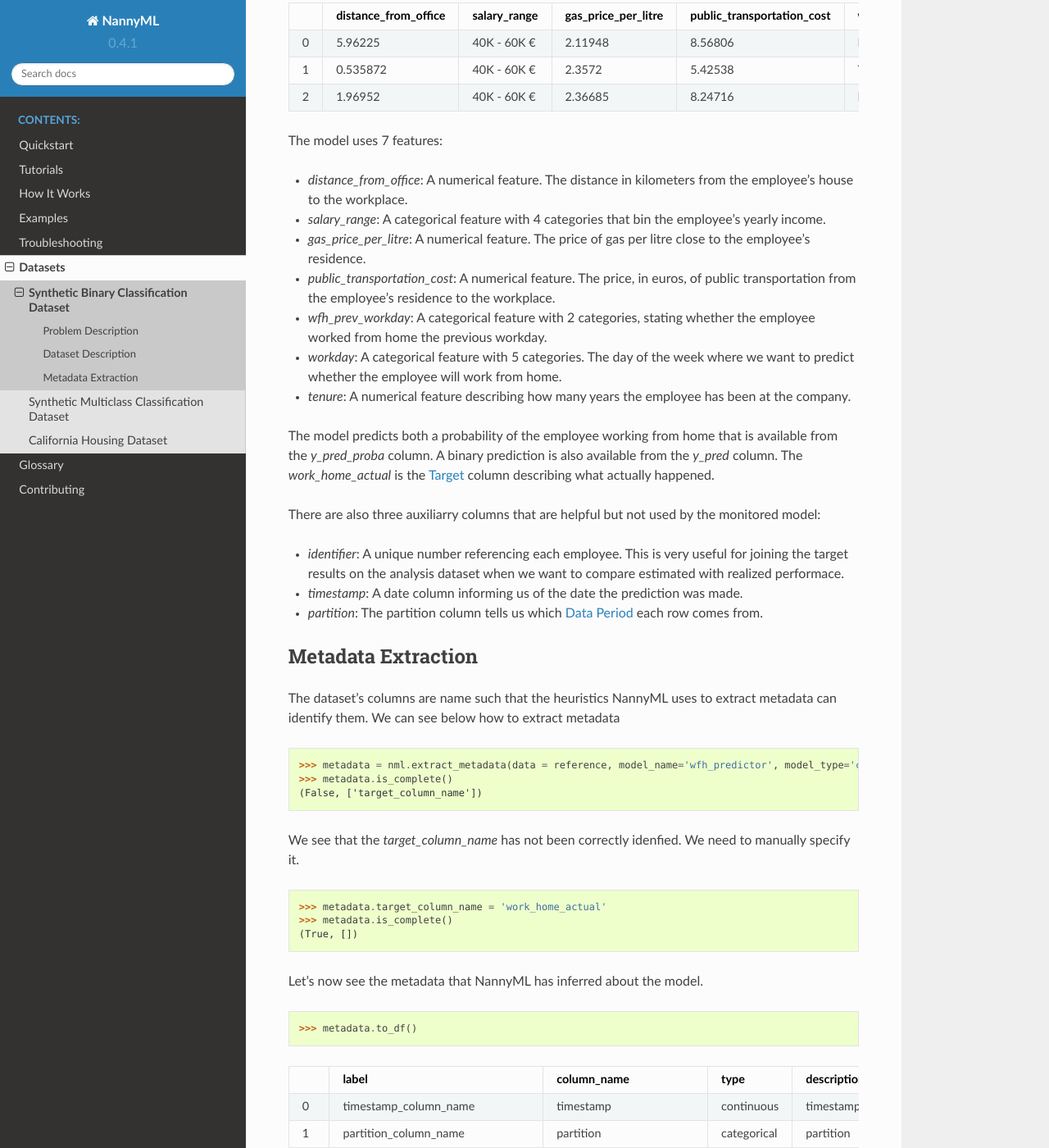
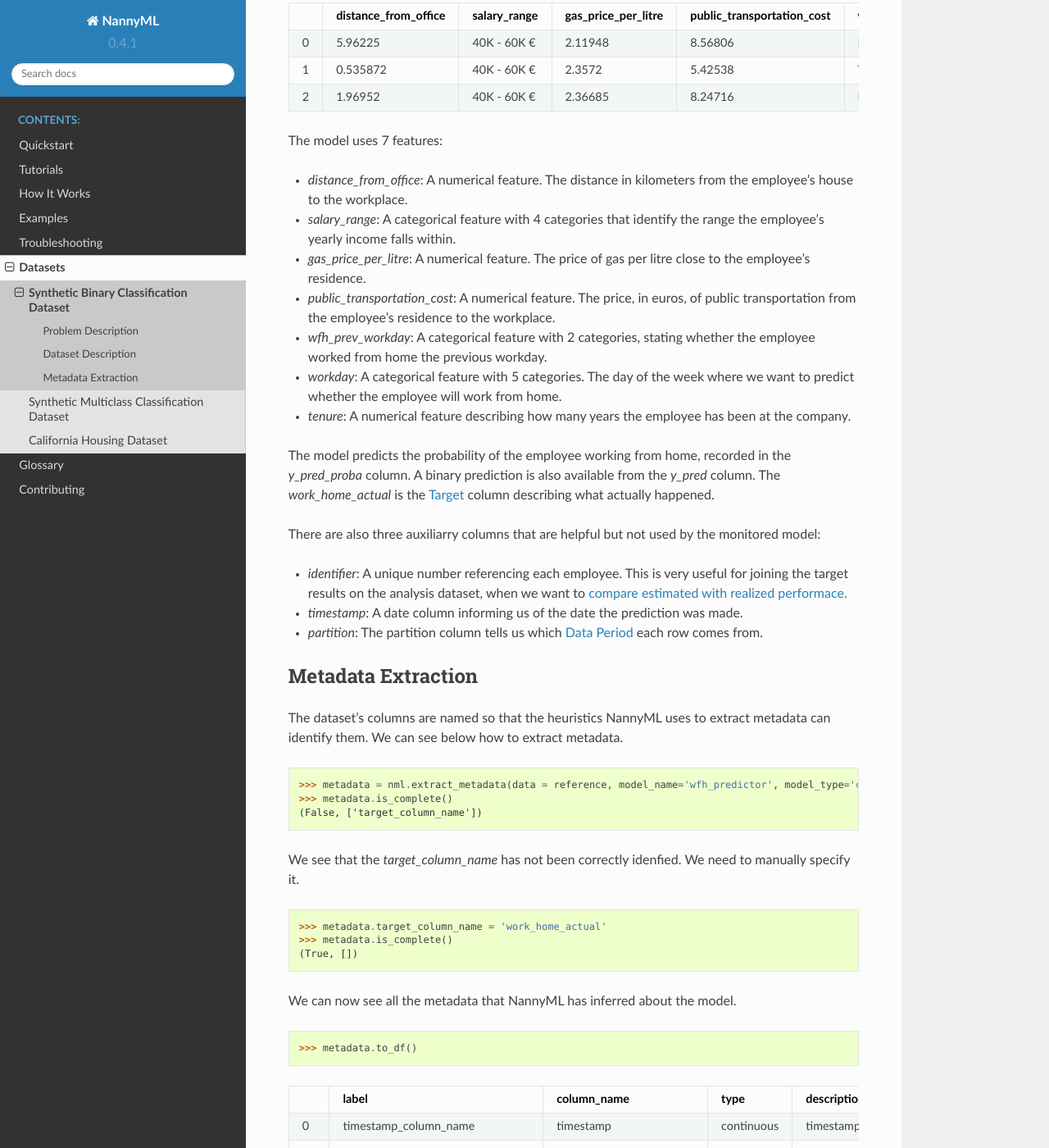
Before and after one commit to NannyML/nannyml, a Sphinx documentation site: the page built from docs/datasets/binary.rst, in a window 1280 px wide and 1400 px high, scrolled down 561 px. Shown: the whole window at 82% size. Built offline with Sphinx 7.4.7 and the Read the Docs theme 2.0.0, drawn with Linux system fonts in a browser that asks for light colours; pages that are not in the unit, such as notebooks, are missing from menus; the version number is read from the project's files by our own code.

Commit message:
Update binary.rst

```diff
--- a/docs/datasets/binary.rst
+++ b/docs/datasets/binary.rst
@@ -39,7 +39,7 @@ A sample of the dataset can be seen below.
 The model uses 7 features:
 
 - `distance_from_office`: A numerical feature. The distance in kilometers from the employee's house to the workplace.
-- `salary_range`: A categorical feature with 4 categories that bin the employee's yearly income.
+- `salary_range`: A categorical feature with 4 categories that identify the range the employee's yearly income falls within.
 - `gas_price_per_litre`: A numerical feature. The price of gas per litre close to the employee's residence.
 - `public_transportation_cost`: A numerical feature. The price, in euros, of public transportation from
   the employee's residence to the workplace.
@@ -49,7 +49,7 @@ The model uses 7 features:
   will work from home.
 - `tenure`: A numerical feature describing how many years the employee has been at the company.
 
-The model predicts both a probability of the employee working from home that is available from the `y_pred_proba` column.
+The model predicts the probability of the employee working from home, recorded in the `y_pred_proba` column.
 A binary prediction is also available from the `y_pred` column. The `work_home_actual` is the :term:`Target` column describing
 what actually happened.
 
@@ -57,7 +57,7 @@ what actually happened.
 There are also three auxiliarry columns that are helpful but not used by the monitored model:
 
 - `identifier`: A unique number referencing each employee. This is very useful for joining the target
-  results on the analysis dataset when we want to compare estimated with realized performace.
+  results on the analysis dataset, when we want to :ref:`compare estimated with realized performace.<compare_estimated_and_realized_performance>`
 - `timestamp`: A date column informing us of the date the prediction was made.
 - `partition`: The partition column tells us which :term:`Data Period` each row comes from.
 
@@ -65,8 +65,8 @@ There are also three auxiliarry columns that are helpful but not used by the mon
 Metadata Extraction
 ===================
 
-The dataset's columns are name such that the heuristics NannyML uses to extract metadata can
-identify them. We can see below how to extract metadata
+The dataset's columns are named so that the heuristics NannyML uses to extract metadata can
+identify them. We can see below how to extract metadata.
 
 
 .. code-block:: python
@@ -83,7 +83,7 @@ We see that the `target_column_name` has not been correctly idenfied. We need to
     >>> metadata.is_complete()
     (True, [])
 
-Let's now see the metadata that NannyML has inferred about the model.
+We can now see all the metadata that NannyML has inferred about the model.
 
 .. code-block:: python
 
```
